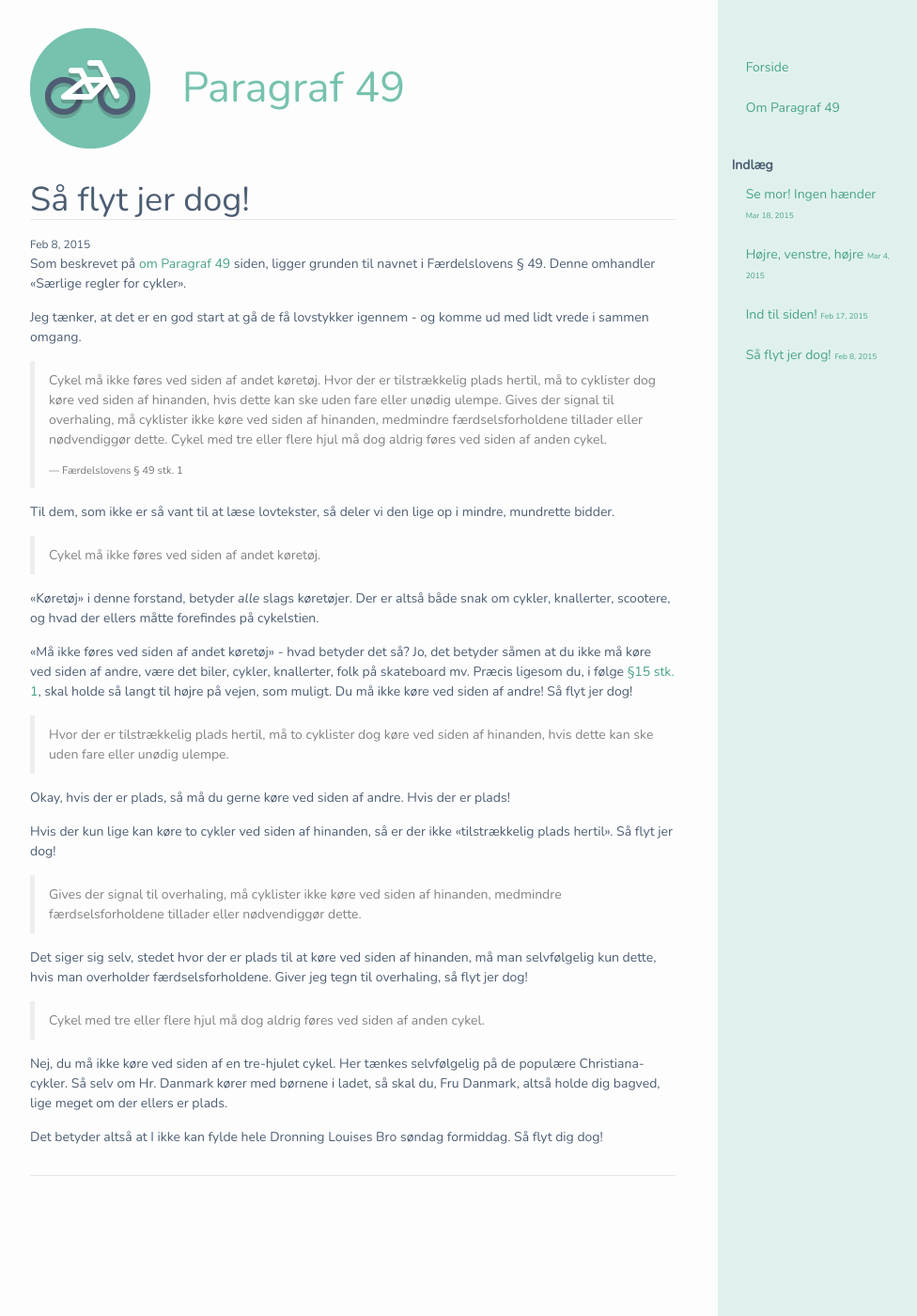
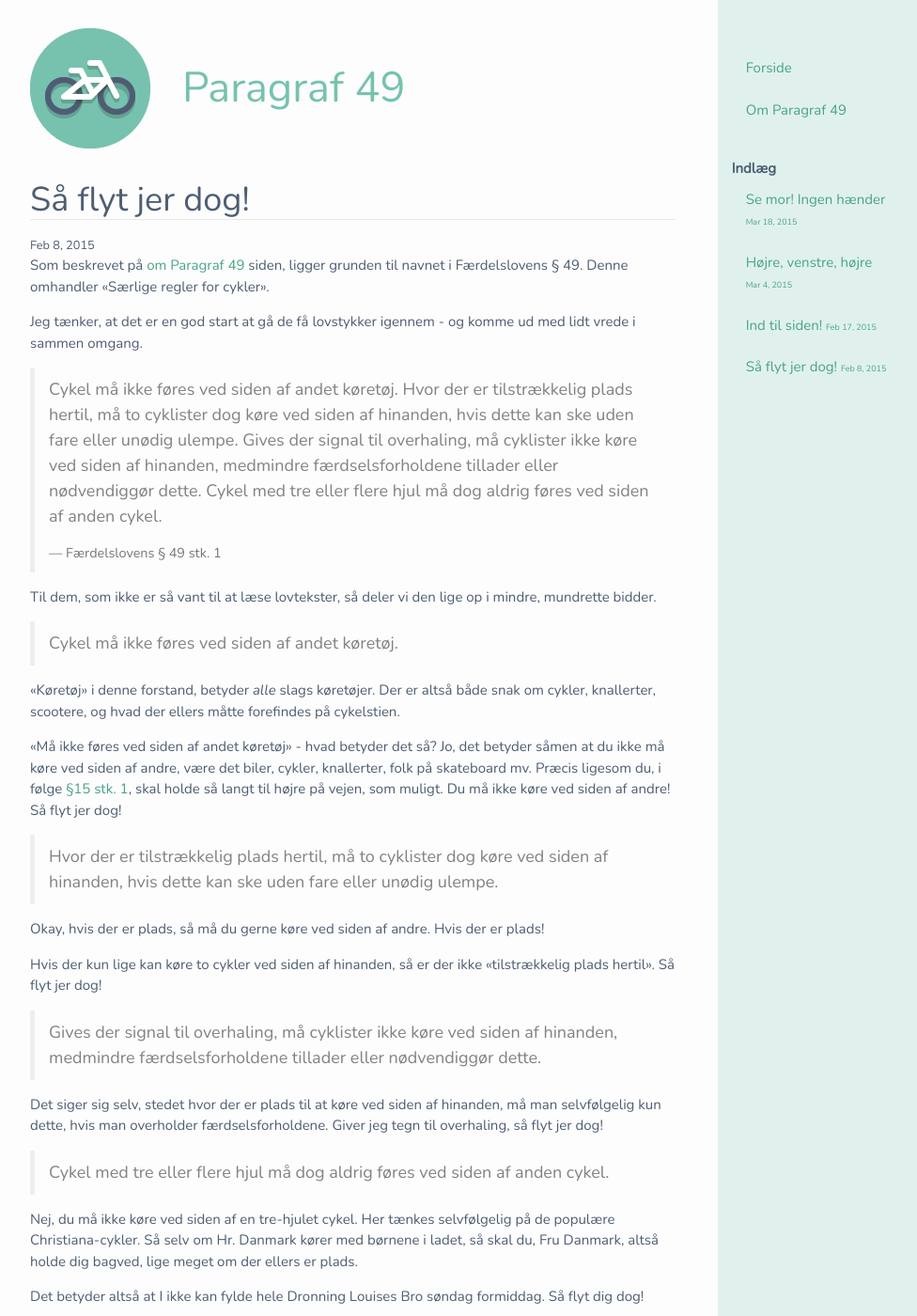
Before and after one commit to omegahm/paragraf49, a Jekyll site: the page built from _posts/2015-02-08-saa-flyt-jer-dog.md, in a window 1280 px wide and 1400 px high. Shown: the whole window at 94% size, without its empty margins (303-1279 px from the left). Built offline with Jekyll 4.4.1, drawn with Linux system fonts in a browser that asks for light colours; nearby versions of some CDN libraries.

Commit message:
Better font size

```diff
--- a/_sass/_base.sass
+++ b/_sass/_base.sass
@@ -51,7 +51,7 @@ a
 blockquote
   color: $grey-color
   padding-left: $spacing-unit / 2
-  font-size: $base-font-size
+  font-size: $blockquote-font-size
 
 blockquote > :last-child
   margin-bottom: 0
--- a/assets/stylesheets/main.sass
+++ b/assets/stylesheets/main.sass
@@ -4,9 +4,10 @@
 
 // Our variables
 $base-font-family: "Nunito", "Helvetica Neue", Helvetica, Arial, sans-serif
-$base-font-size:   14px
+$base-font-size:   1.5em
 $small-font-size:  $base-font-size * 0.875
 $base-line-height: 1.5
+$blockquote-font-size: 1.2em
 
 $spacing-unit:     30px
 
```
